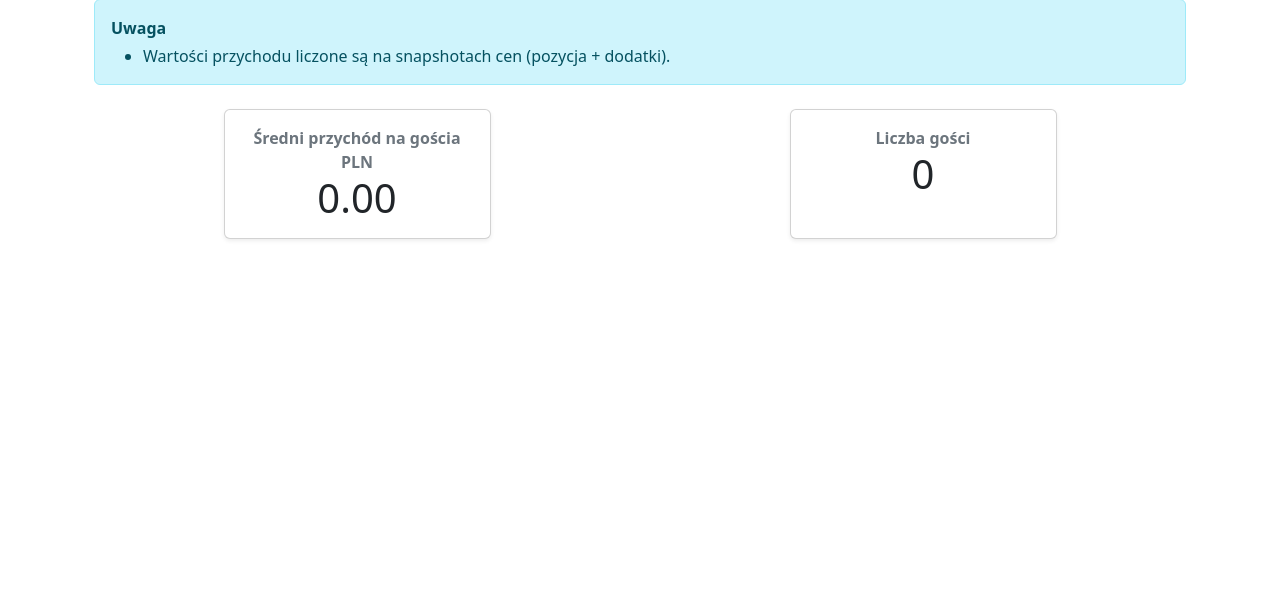
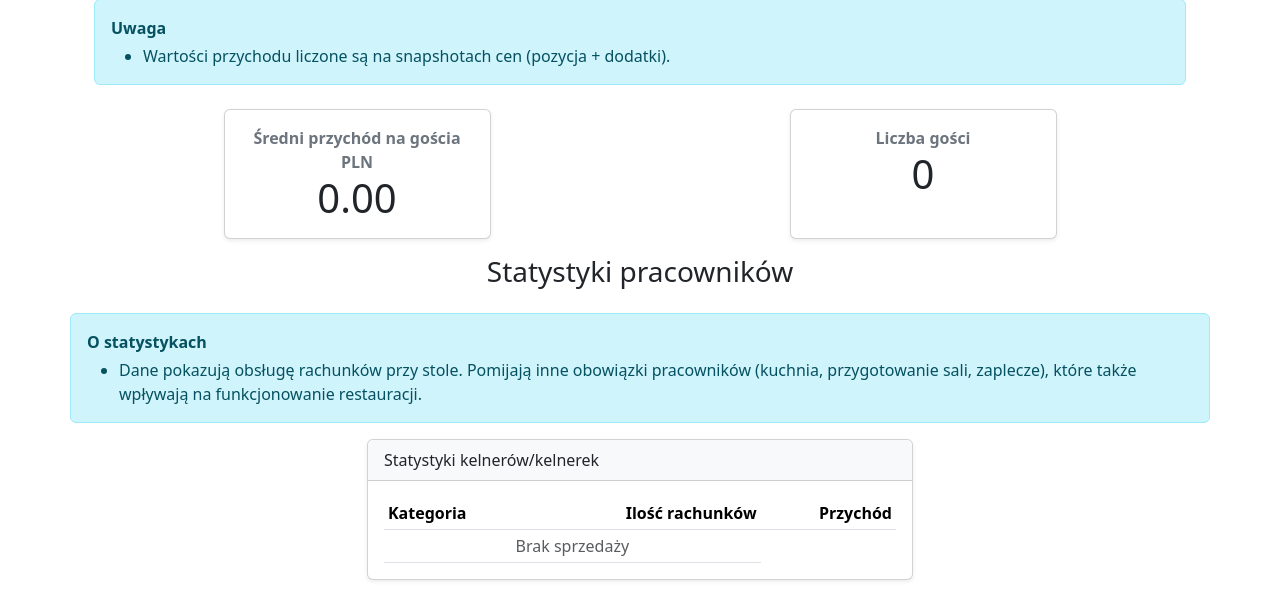
Before and after one commit to MatRos-sf/gastroflow, a Django app: page /order/report in a window 1280 px wide. Shown: the part 736-1332 px from the top of the page. Before the commit the page ends 976 px from the top, so only its background shows below. Run offline with Django 5.2, Linux system fonts and the light colour scheme; data that the repository does not hold is empty.

Commit message:
feat(reports): add waiter statistics to daily report
Display per-waiter performance meterics in daily report:
- Bills served count
- Total revenue generated
- Formatted with PLN currency

```diff
--- a/order/templates/order/raport.html
+++ b/order/templates/order/raport.html
@@ -19,7 +19,6 @@
         <p class="text-muted mt-2 mb-4">
             Dzień: <strong>{{ date|date:"Y-m-d" }}</strong>
         </p>
-        <!-- KPI karty -->
         <div class="row g-3 justify-content-around">
             <div class="col-12 col-md-6 col-lg-3">
                 <div class="card shadow-sm h-100">
@@ -46,7 +45,7 @@
                 </div>
             </div>
         </div>
-        <!-- Przychód -->
+        <!-- revenue -->
         <div class="row g-3 mt-1">
             <div class="col-12">
                 <div class="card shadow-sm">
@@ -65,7 +64,7 @@
                 </div>
             </div>
         </div>
-        <!-- Kuchnia / Bar -->
+        <!-- Kitchen / Bar -->
         <div class="row g-3 mt-1">
             <div class="col-12 col-lg-6">
                 <div class="card shadow-sm">
@@ -90,7 +89,7 @@
                                     {% endfor %}
                                 {% else %}
                                     <tr>
-                                        <td colspan="2" class="text-center text-muted">Brak sprzedaży</td>
+                                        <td colspan="3" class="text-center text-muted">Brak sprzedaży</td>
                                     </tr>
                                 {% endif %}
                             </tbody>
@@ -114,7 +113,7 @@
                 </div>
             </div>
         </div>
-        <!-- Wskazówki -->
+        <!-- Alert -->
         <div class="alert alert-info mt-3">
             <div class="fw-semibold mb-1">Uwaga</div>
             <ul class="mb-0">
@@ -140,4 +139,47 @@
             </div>
         </div>
     </div>
+    <!--Waiter stats -->
+    <div class="row mt-3 justify-content-md-center">
+        <h3 class="text-center">Statystyki pracowników</h3>
+        <div class="alert alert-info mt-3">
+            <div class="fw-semibold mb-1">O statystykach</div>
+            <ul class="mb-0">
+                <li>
+                    Dane pokazują obsługę rachunków przy stole. Pomijają inne obowiązki pracowników (kuchnia, przygotowanie sali, zaplecze), które także wpływają na funkcjonowanie restauracji.
+                </li>
+            </ul>
+        </div>
+        <div class="col-12 col-lg-6">
+            <div class="card shadow-sm">
+                <div class="card-header bg-light">Statystyki kelnerów/kelnerek</div>
+                <div class="card-body">
+                    <table class="table table-sm align-middle mb-0">
+                        <thead>
+                            <tr>
+                                <th>Kategoria</th>
+                                <th class="text-end">Ilość rachunków</th>
+                                <th class="text-end">Przychód</th>
+                            </tr>
+                        </thead>
+                        <tbody>
+                            {% if report.bill_summary.waiter.items %}
+                                {% for waiter, data_waiter in report.bill_summary.waiter.items %}
+                                    <tr>
+                                        <td class="text-capitalize">{{ waiter }}</td>
+                                        <td class="text-end">{{ data_waiter.bills }}</td>
+                                        <td class="text-end">{{ data_waiter.revenue }}</td>
+                                    </tr>
+                                {% endfor %}
+                            {% else %}
+                                <tr>
+                                    <td colspan="2" class="text-center text-muted">Brak sprzedaży</td>
+                                </tr>
+                            {% endif %}
+                        </tbody>
+                    </table>
+                </div>
+            </div>
+        </div>
+    </div>
 {% endblock content %}
```
